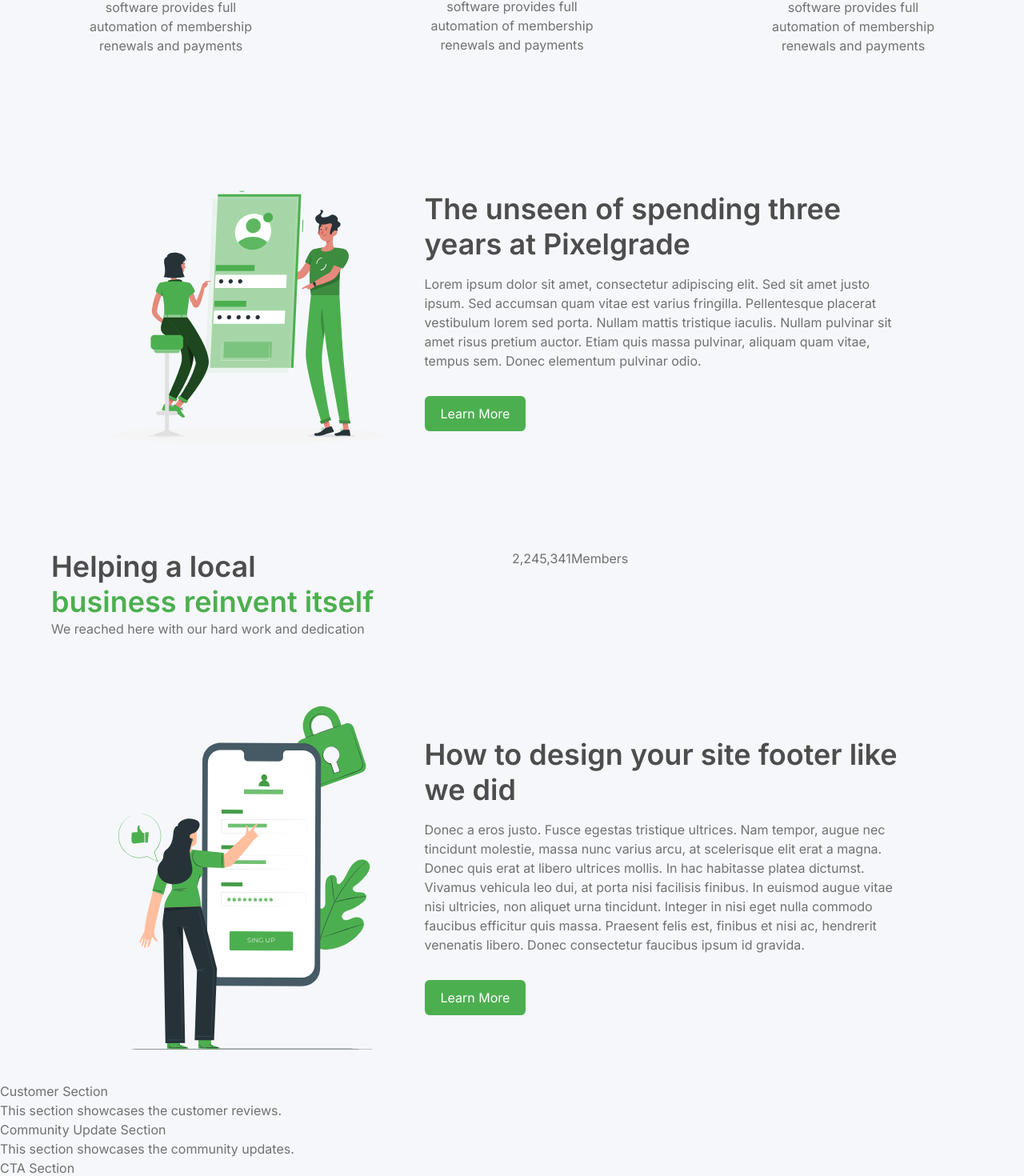
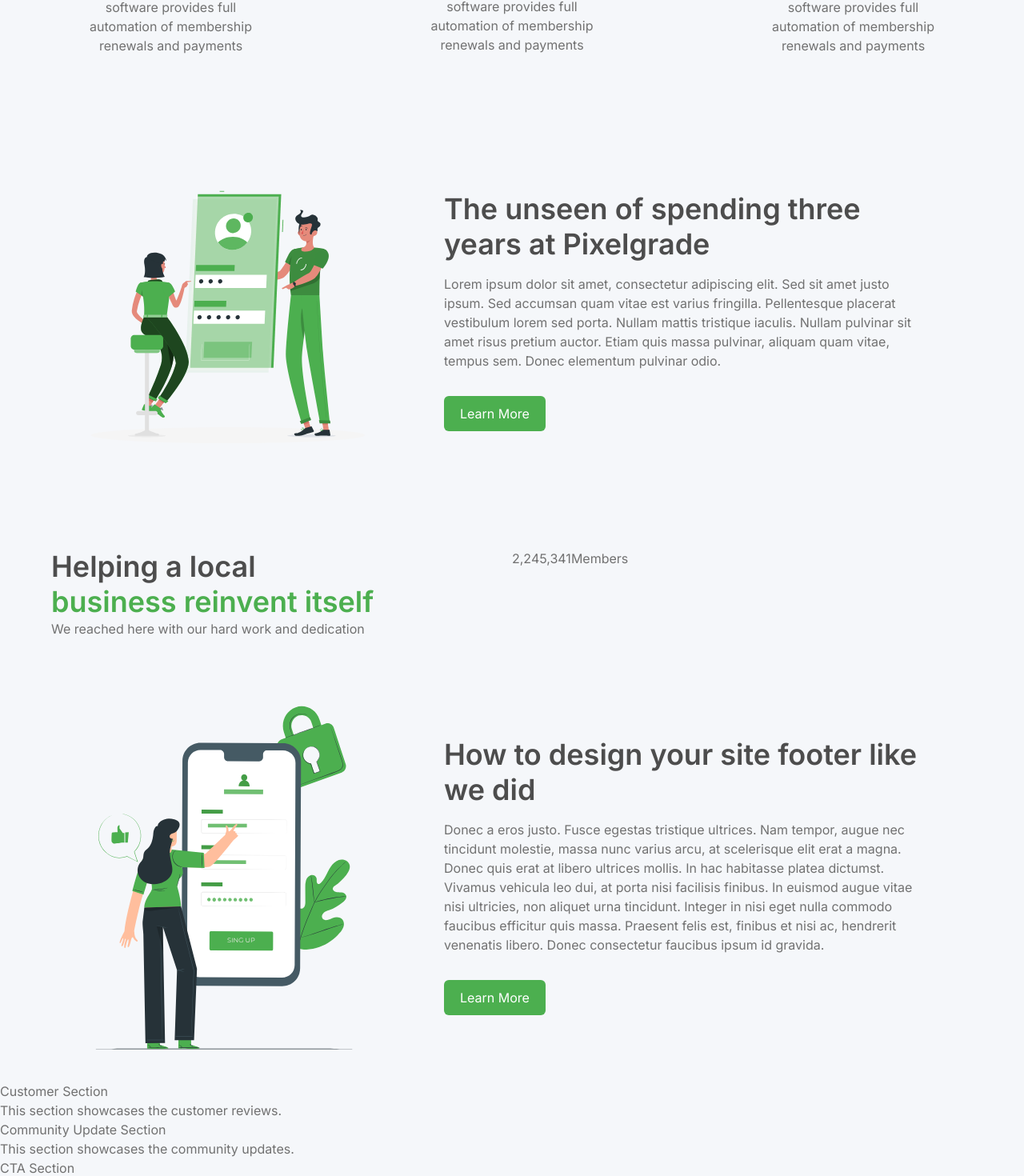
Before and after one commit to indrampd/nexcent-web-slicing, a Next.js app: page / in a window 1280 px wide. Shown: the part 1325-2795 px from the top of the page at 80% size. Built offline with nearby package versions, Linux system fonts and the light colour scheme.

Commit message:
chore: Update image sources and layout in homepage sections

```diff
--- a/src/components/homepage/unlock-section.tsx
+++ b/src/components/homepage/unlock-section.tsx
@@ -3,14 +3,14 @@ import ButtonPrimary from "../buttons/button-primary";
 
 export default function UnlockSection() {
   return (
-		<section className=" flex py-[2.5rem] px-[5%]">
-			<div className="flex m-x-[72rem] mx-auto justify-between items-center">
+		<section className="flex py-[2.5rem] px-[5%]">
+			<div className="flex w-full max-w-[72rem] mx-auto justify-between items-center">
 				<figure className="flex">
 					<Image
 						src={"/pana.svg"}
 						alt="Illustration"
 						width={442}
-						height={443}
+						height={329}
 					/>
 				</figure>
 				<div className="flex flex-col gap-8 max-w-[661px]">
--- a/src/components/homepage/unseen-section.tsx
+++ b/src/components/homepage/unseen-section.tsx
@@ -4,7 +4,7 @@ import ButtonPrimary from "../buttons/button-primary";
 export default function UnseenSection() {
 	return (
 		<section className="flex py-[2.5rem] px-[5%]">
-			<div className="flex m-x-[72rem] mx-auto justify-between items-center">
+			<div className="flex w-full max-w-[72rem] mx-auto justify-between items-center">
 				<figure className="flex">
 					<Image
 						src={"/unseen-illustration.svg"}
--- a/src/components/navbar.tsx
+++ b/src/components/navbar.tsx
@@ -21,7 +21,7 @@ export default function Navbar() {
 							<Image
 								src="/Logo.svg"
 								alt="logo"
-								width={100}
+								width={154}
 								height={24}
 							/>
 						</Link>
```
